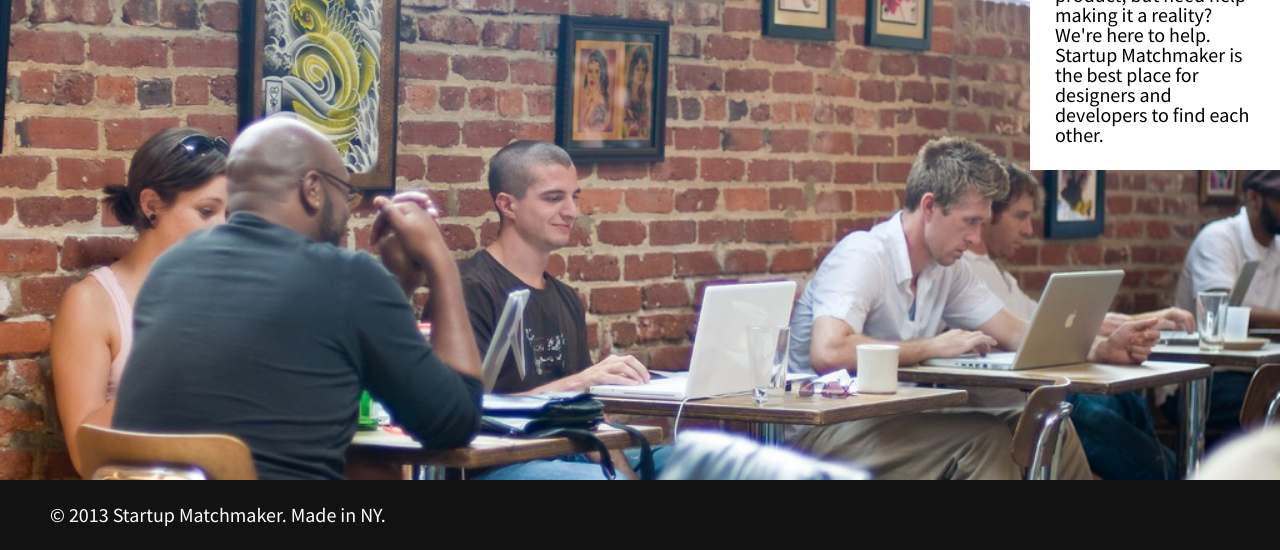
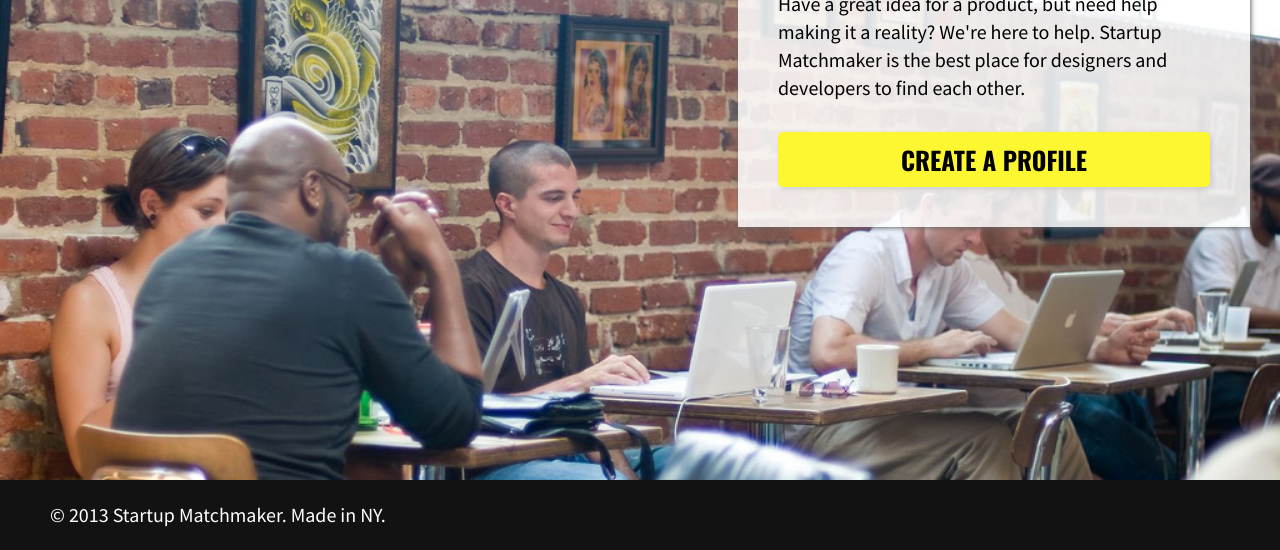
Before and after one commit to hillakatki/startup_matchmaker, a plain HTML site: page index.html in a window 1280 px wide. Shown: the part 260-810 px from the top of the page. Drawn offline with nearby package versions, Linux system fonts and the light colour scheme.

Commit message:
Meet Your Match box

```diff
--- a/css/style.css
+++ b/css/style.css
@@ -44,6 +44,7 @@ Developer @GA in NYC
 
 body {
   min-width: 1050px;
+  max-width: 1600px;
 
 }
 
@@ -71,7 +72,10 @@ h1 {
   color: #fdf731;
 }
 
-a { text-decoration: none;}
+a {
+  text-decoration: none;
+  color: inherit;
+}
 
 nav {
   width: 60%;
@@ -143,9 +147,12 @@ ins {
 
 .meet-your-match {
   display: block;
-  width: 250px;
-  background-color: #fff;
-  padding: 25px;
+  width: 40%;
+  background-color: rgba(255,255,255,.85);
+  box-shadow: 1px 1px 5px #666;
+  padding: 40px;
+  margin-right: 30px;
+  margin-top: 30px;
   float: right;
 }
 
@@ -153,28 +160,34 @@ ins {
   font-family: 'Source Sans Pro';
   font-size: 30px;
   font-weight: 800;
+  padding-bottom: 10px;
 }
 
 .body-copy {
   font-family: 'Source Sans Pro';
+  font-weight: 400;
   font-size: 20px;
-  font-weight: 400;
+  line-height: 28px;
+
 }
 
-aside {
-  width: 350px;
-  float: right;
-  background-color: #f0efef;
+.button {
+  width: 100%;
+  background-color: #fdf731;
+  margin-top: 30px;
+  text-align: center;
+  text-transform: uppercase;
+  font-family: 'Oswald';
+  font-weight: 800;
+  font-size: 25px;
+  color: #000;
+  padding-top: 15px;
+  padding-bottom: 15px;
+  box-shadow: 2px 2px 5px #ccc;
+  border-radius: 5px;
 }
 
 
-
-h3 {
-  font-weight: 800;
-  font-size: 32px;
-  color: #033048;
-  padding-bottom: 20px;
-}
 
 .categories li {
   font-size: 24px;
--- a/index.html
+++ b/index.html
@@ -40,6 +40,7 @@
 			<div class="meet-your-match">
 					<h2 class="meet-your-match-header">Meet Your Match!</h2>
 					<p class="body-copy">Have a great idea for a product, but need help making it a reality? We're here to help. Startup Matchmaker is the best place for designers and developers to find each other.</p>
+					<div class="button"><a href="#">Create a profile</a></div>
 				</div>
 
 
```
